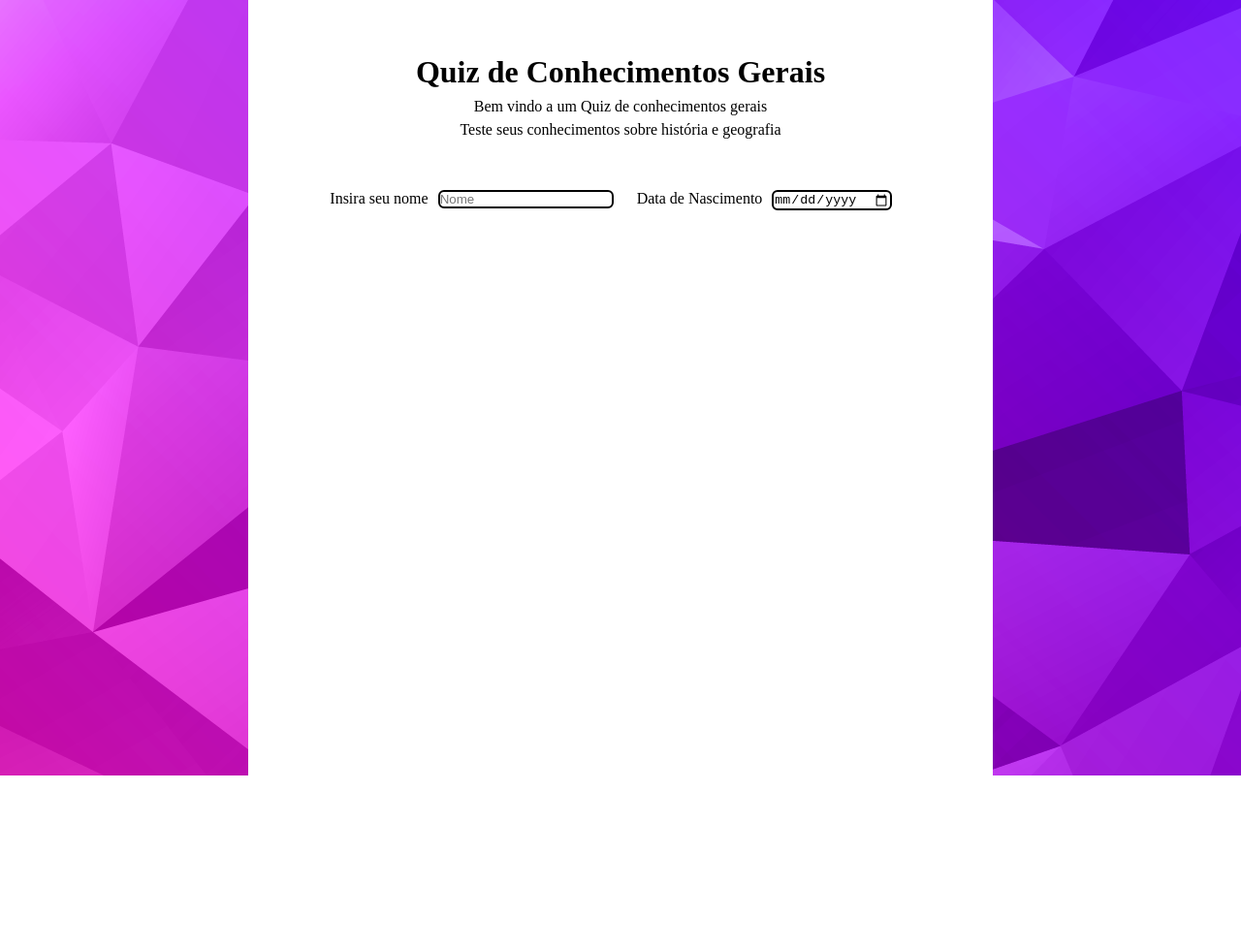
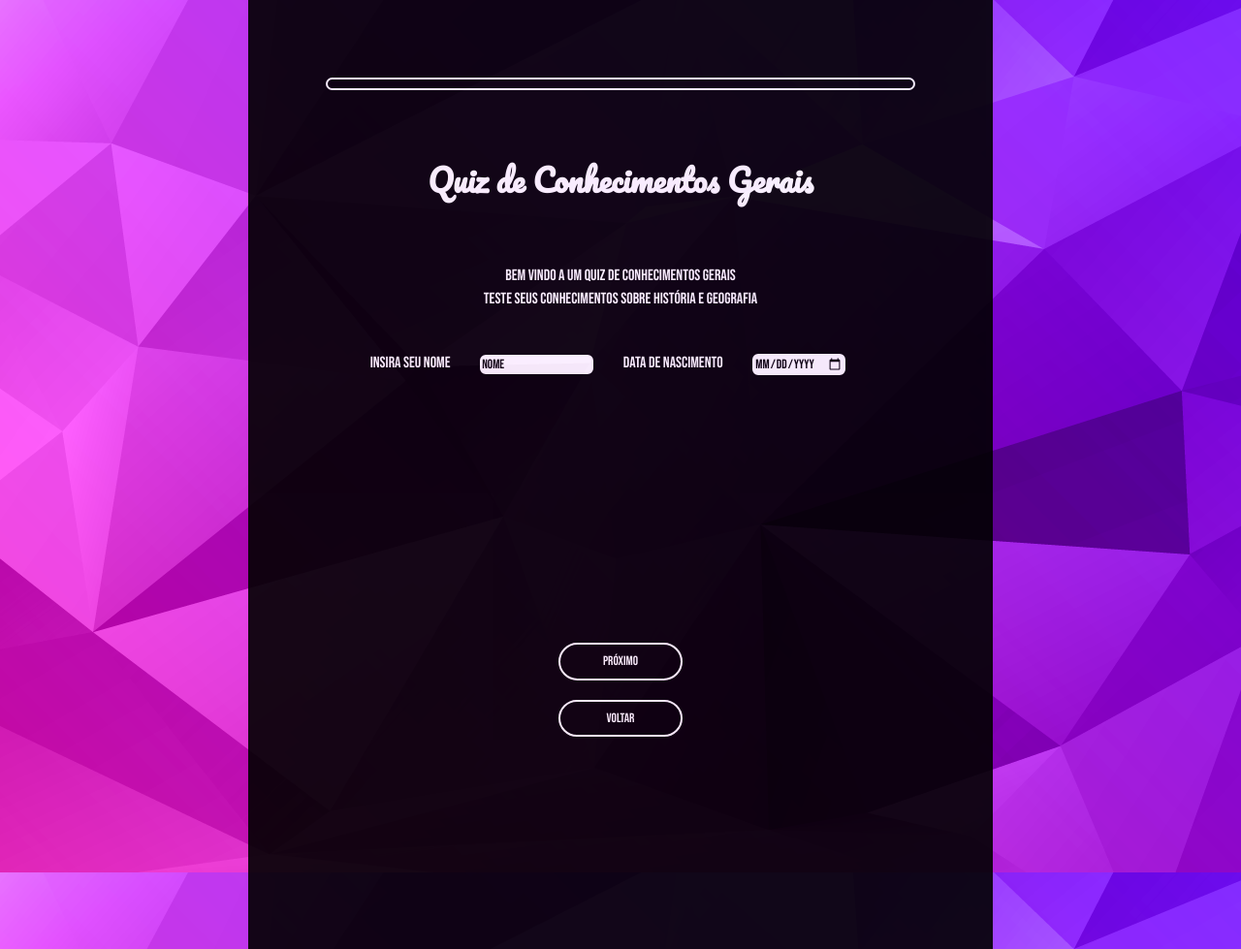
Before and after one commit to GabrielFer555/Quiz-Web, a plain HTML site: page Frontend/index.html in a window 1280 px wide. Shown: the top 979 px of the page at 97% size. Before the commit the page ends 800 px from the top, so only its background shows below. Drawn offline with nearby package versions, Linux system fonts and the light colour scheme.

Commit message:
Ajustado Frontend

```diff
--- a/Frontend/css/styles.css
+++ b/Frontend/css/styles.css
@@ -1,3 +1,5 @@
+@import url('https://fonts.googleapis.com/css2?family=Bebas+Neue&family=Pacifico&display=swap');
+
 *{
     margin: 0;
     padding: 0;
@@ -5,24 +7,72 @@
 }
 body{
     background: url("/Frontend/img/—Pngtree—vector\ crystal\ purple\ background_1394349.png");
-    background-repeat: no-repeat;
+    background-repeat: repeat;
     text-align: center;
+    overflow: hidden;
+}
+label, p{
+    color: #fff;
+    font-family: 'Bebas Neue', sans-serif;
+}
+input, input::placeholder {
+    color: #000;
+    font-family: 'Bebas Neue', sans-serif;
 }
 .mainQuiz{
-    background: #fff;
+    position: static;
+    background: #000;
+    opacity: 0.9;
     display: inline-block;
-    padding: 20px;
+    padding: 10vh;
     width: 60%;
-    height: 100vh;
+    height: 100%;
 }
-
+.title{
+    font-family: 'Pacifico', cursive;
+    padding-bottom: 2em;
+    color: #fff;
+}
 
 .introduction{
     padding : 30px 10px;
     line-height: 1.5;
 }
 .textInputs{
-    margin: 20px 20px 10px 6px;
-    border: 2px solid #000;
+    margin: 1em 2em 8em 2em;
+    border: 2px solid #fff;
     border-radius: 6px;
+
 }
+
+.progress-bar{
+    display: flex;
+    align-items: center;
+    justify-content: center;
+    width: 100%;
+    height: 1vw;
+    margin-bottom: 3vw;
+    border: 2px solid #fff;
+    border-radius: 40px;
+}
+.btn-box{
+    display: inline-block;
+    padding: 20vh;
+}
+.button{
+    width: 10vw;
+    height: 3vw;
+    border: 2px solid #fff;
+    border-radius: 30px;
+    background: #000;
+    margin: 10px;
+    color: #fff;
+    transition: 0.8s;
+    font-family: 'Bebas Neue', sans-serif;
+    font-size: 24;
+}
+.button:hover{
+    background: #92ff58;
+    color: #000;
+    cursor: pointer;
+}
--- a/Frontend/index.html
+++ b/Frontend/index.html
@@ -13,6 +13,9 @@
 
     </div>
     <form action="" method="POST" class="mainQuiz">
+        <div class="progress-bar">
+            <div class="progress-content"></div>
+        </div>
         <div class="introduction">
             <h1 class="title">Quiz de Conhecimentos Gerais</h1>
             <p>Bem vindo a um Quiz de conhecimentos gerais <br> Teste seus conhecimentos sobre história e geografia</p>
@@ -23,12 +26,16 @@
             <label for="nascimentoData" class="labels">Data de Nascimento</label>
             <input type="date" name="nascimentoData" id="nascimentoData" class="textInputs">
         </div>
+        <div class="btn-box">
+            <button class="button" type="button" id="next-button">Próximo</button>
+            <button class="button" id="back-button">Voltar</button>
+        </div>
     </form>
     <div class="laterals">
 
     </div>
 
-
+    <script src="https://ajax.googleapis.com/ajax/libs/jquery/3.6.4/jquery.min.js"></script>
 </body>
 
 </html>
```
